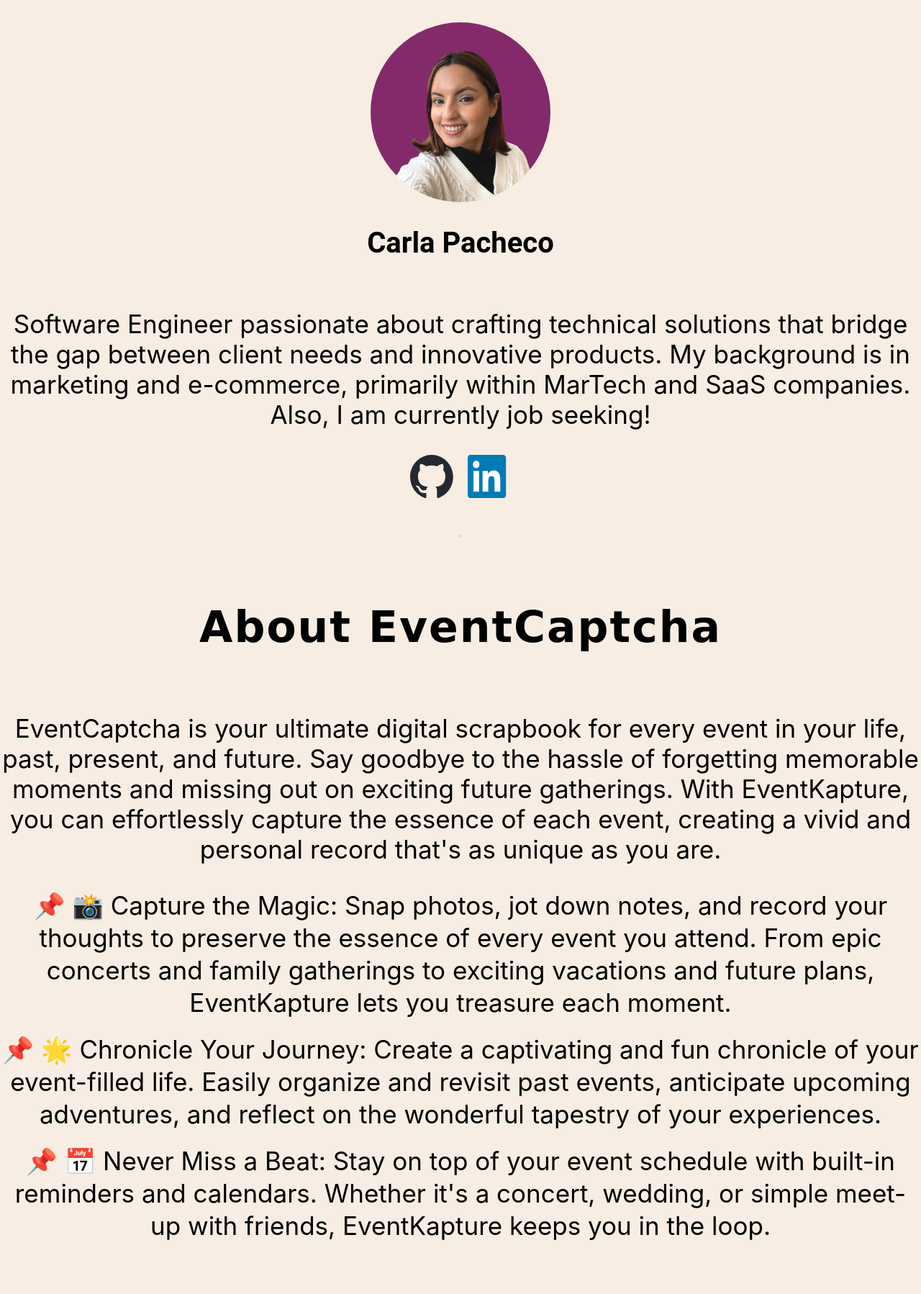
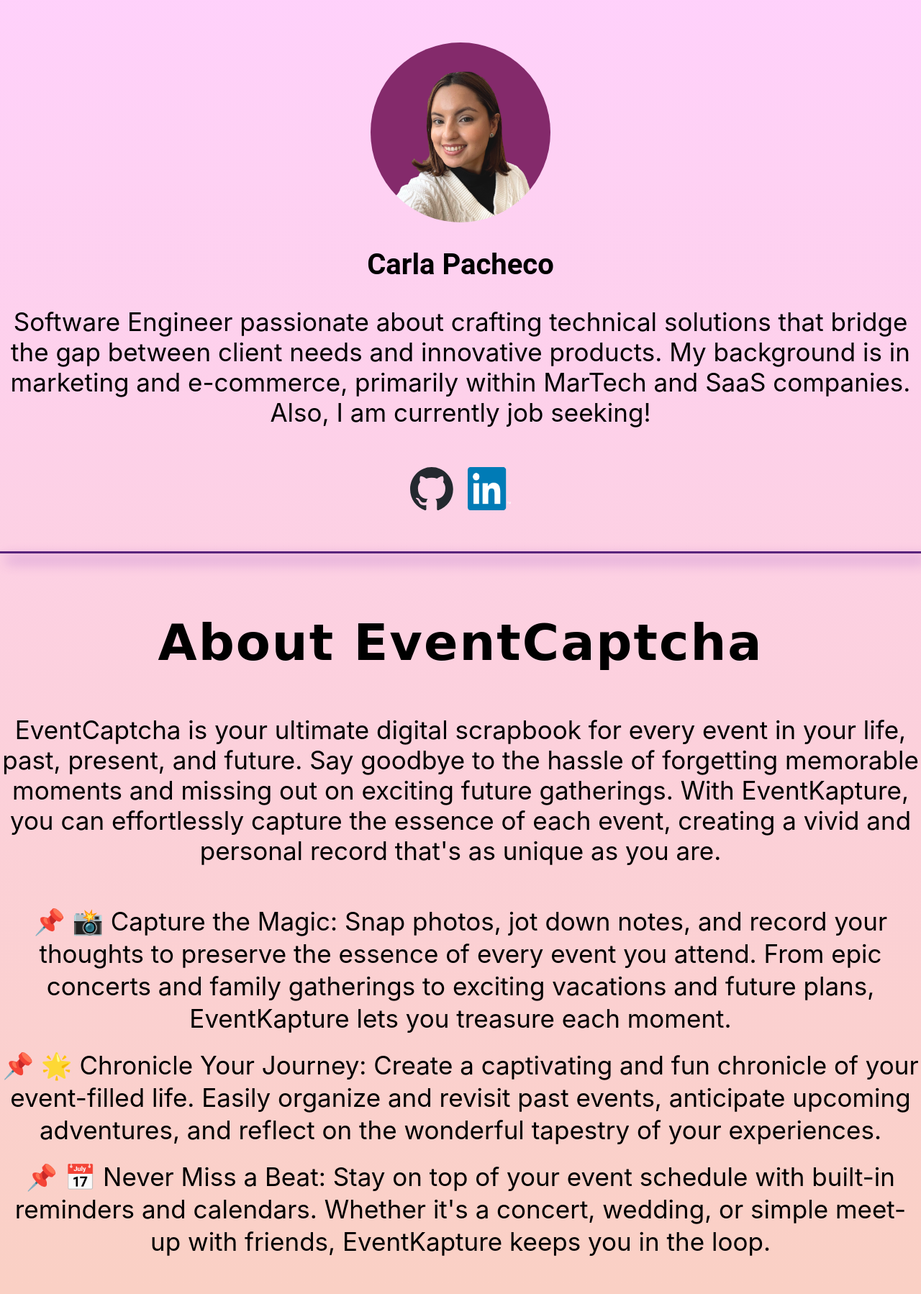
Before and after one commit to cmpacheco23/event-collector, a Django app: page /about/ in a window 1280 px wide. Shown: the part 139-1937 px from the top of the page at 72% size. Before the commit the page ends 1862 px from the top, so only its background shows below. Run offline with Django 4.2, Linux system fonts and the light colour scheme; some web fonts are replaced.

Commit message:
styling updates

```diff
--- a/main_app/static/css/base.css
+++ b/main_app/static/css/base.css
@@ -91,8 +91,8 @@ body {
   justify-content: center;
   font-family: -apple-system, BlinkMacSystemFont, 'Segoe UI', 'Roboto', 'Oxygen', 'Ubuntu', 'Cantarell', 'Fira Sans', 'Droid Sans', 'Helvetica Neue', sans-serif;
   min-height: 100vh;
-  background-color: #F7EDE2;
-  --nav-bg: rgba(104, 197, 248, 0.7);
+  background-image: linear-gradient(to top, #df89b5 0%, #bfd9fe 100%);
+  background-image: linear-gradient(to top, #fad0c4 0%, #ffd1ff 100%); --nav-bg: rgba(104, 197, 248, 0.7);
   --nav-bg-ff: rgba(104, 197, 248, 0.9);
   --borders: rgb(36, 116, 248) solid 2px;
   --text-color: rgb(17, 20, 17);
@@ -122,7 +122,7 @@ main {
 }
 
 .abouth1 {
-  font-size: 60px;
+  font-size: 70px;
   font-family: 'Rancho', cursive;
   letter-spacing: 2px;
   text-align: center;
@@ -146,6 +146,7 @@ main {
 .page-content {
   font-size: 35px;
   text-align: center;
+  padding-bottom: 20px;
 }
 
 @media only screen and (min-width: 768px) {
@@ -302,6 +303,8 @@ hr {
   display: flex;
   justify-content: center;
   align-items: center;
+  margin-bottom: 55px;
+  margin-top: 30px;
 }
 
 .logos a {
@@ -519,3 +522,24 @@ li {
     transform: translate(0, 5%);
   }
 }
+
+.hr-container {
+  display: flex;
+  justify-content: center;
+  align-items: center;
+  box-shadow: #8532bc 8px 10px 18px;
+  margin-top: 5px;
+  margin-bottom: 25px;
+}
+
+.hr {
+  border: none; /* Remove the default <hr> border */
+  height: 3px; /* Adjust the height as needed */
+  width: 100%; /* Adjust the width as needed */
+  background-color: #59247c; /* Set the background color */
+  margin: 0; /* Remove default margins */
+}
+
+.aboutapp {
+  margin-bottom: 30px;
+}
--- a/main_app/static/css/events/event-index.css
+++ b/main_app/static/css/events/event-index.css
@@ -40,7 +40,7 @@ img.event-icon{
   box-shadow: #67328b 5px 10px 18px;
   gap: 20px;
   border-radius: 15px;
-  background-color: #d6c3e8;
+  background-image: linear-gradient(to top, #fdcbf1 0%, #fdcbf1 1%, #ccbad3 100%);
 }
 
 .card-content {
--- a/main_app/templates/about.html
+++ b/main_app/templates/about.html
@@ -2,6 +2,7 @@
 {% load static %}
 {% block content %}
 <section class="about">
+  <div class="aboutme">
     <h1 class="abouth1">About the Event Collector</h1>
     <img class="carla" src="{% static 'images/carla.png' %}" alt="github logo">
     <h2 class="abouth2">Carla Pacheco</h2>
@@ -16,7 +17,12 @@
         <img src="{% static 'images/linkedin.png' %}" alt="LinkedIn logo">
       </a>
     </div>
-  <hr />
+    <div class="hr-container">
+      <hr class="hr" />
+    </div>
+
+  </div>
+  <div class="aboutapp">
     <h1 class="abouth1">About EventCaptcha</h1>
     <p class="page-content">
       EventCaptcha is your ultimate digital scrapbook for every event in your life, past, present, and future. Say goodbye to the hassle of forgetting memorable moments and missing out on exciting future gatherings. With EventKapture, you can effortlessly capture the essence of each event, creating a vivid and personal record that's as unique as you are.
@@ -29,6 +35,7 @@
       <li> 📌 📅 Never Miss a Beat: Stay on top of your event schedule with built-in reminders and calendars. Whether it's a concert, wedding, or simple meet-up with friends, EventKapture keeps you in the loop.
       </li>
     </ul>
+  </div>
 
 </section>
 {% endblock %}
```
Also changed, not shown: main_app/static/css/home.css (+13 -6 lines). Lines whose indentation alone changed are shown as unchanged.
